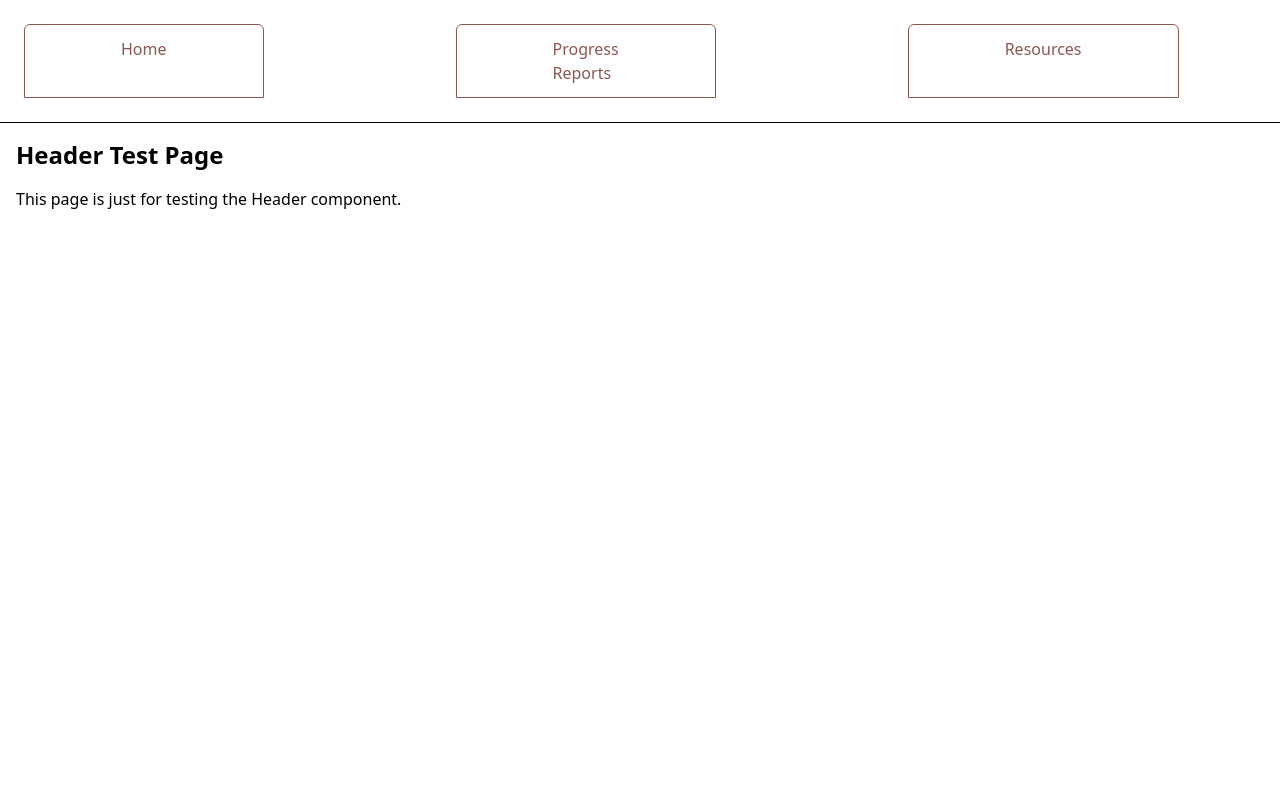
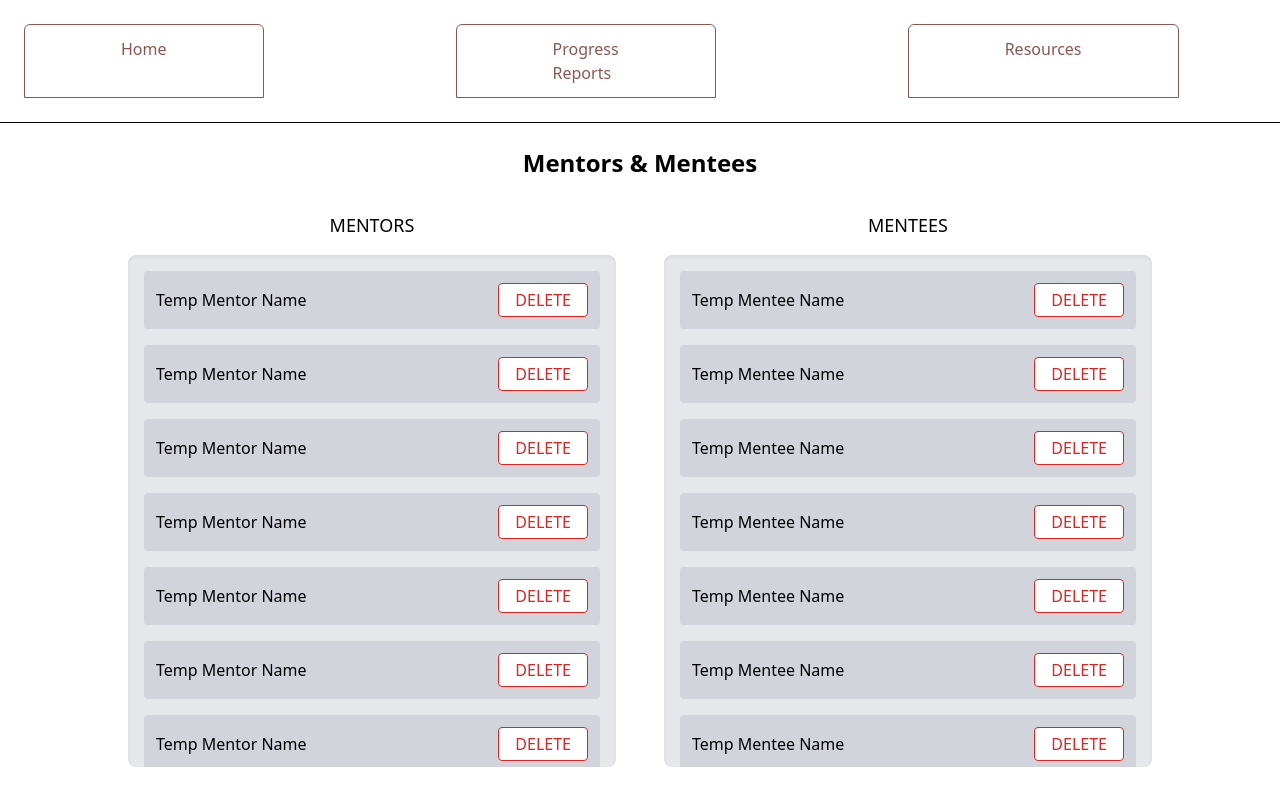
Before and after one commit to Syedh14/YA-Matching-Project, a React (Create React App) app in the folder yaproject/: page /admin in a window 1280 px wide. Shown: the top 800 px of the page. Built offline with nearby package versions, Linux system fonts and the light colour scheme.

Commit message:
added admin pages

```diff
--- a/yaproject/src/App.js
+++ b/yaproject/src/App.js
@@ -11,22 +11,24 @@ import AdminDashboard from './pages/AdminDashboard';
 import MentorDashboard from './pages/MentorDashboard';
 import MenteeDashboard from './pages/MenteeDashboard';
 import Resources from './resources/Resources';
+import AdminMatches from './pages/AdminMatches';
+
+
+
 function App() {
   return (
     <Router>
       <Routes>
-        {/* The login page route */}
         <Route path="/" element={<Login />} />
 
-        {/* The route for testing the header */}
         <Route path="/test-header" element={<TestHeaderPage />} />
 
         <Route path="/" element={<Login />} />
         <Route path="/admin" element={<AdminDashboard />} />
+        <Route path="/admin-matches" element={<AdminMatches />} />
         <Route path="/mentor" element={<MentorDashboard />} />
         <Route path="/mentee" element={<MenteeDashboard />} />
 
-        {/* Add more routes here as needed */}
         <Route path="/progress_report" element={<ProgressReports />} />
 
         <Route path="/resources" element={<Resources />} />
--- a/yaproject/src/pages/AdminDashboard.js
+++ b/yaproject/src/pages/AdminDashboard.js
@@ -1,15 +1,88 @@
-// src/pages/TestHeaderPage.jsx
-import React from 'react';
+import React, { useState } from "react";
 import Header from '../components/Header';
 
+const initialMentors = [
+  "Temp Mentor Name",
+  "Temp Mentor Name",
+  "Temp Mentor Name",
+  "Temp Mentor Name",
+  "Temp Mentor Name",
+  "Temp Mentor Name",
+  "Temp Mentor Name",
+  "Temp Mentor Name",
+  "Temp Mentor Name",
+  "Temp Mentor Name"
+];
+
+const initialMentees = [
+  "Temp Mentee Name",
+  "Temp Mentee Name",
+  "Temp Mentee Name",
+  "Temp Mentee Name",
+  "Temp Mentee Name",
+  "Temp Mentee Name",
+  "Temp Mentee Name",
+  "Temp Mentee Name",
+  "Temp Mentee Name",
+  "Temp Mentee Name"
+];
+
+
 const AdminDashboard = () => {
+
+  const [mentors, setMentors] = useState(initialMentors);
+  const [mentees, setMentees] = useState(initialMentees);
+
+  const deleteMentor = (index) => {
+    setMentors(mentors.filter((_, i) => i !== index));
+  };
+
+  const deleteMentee = (index) => {
+    setMentees(mentees.filter((_, i) => i !== index));
+  };
+
   return (
     <div>
       <Header />
-      <div className="p-4">
-        <h1 className="text-2xl font-bold mb-4">Header Test Page</h1>
-        <p>This page is just for testing the Header component.</p>
+      <div className="p-6 flex flex-col items-center">
+      <div className="text-2xl font-semibold mb-8">Mentors & Mentees</div>
+
+      <div className="grid grid-cols-1 xl:grid-cols-2 gap-12 w-full max-w-5xl">
+        <div className="w-full">
+          <h2 className="text-lg font-medium mb-4 text-center">MENTORS</h2>
+          <div className="bg-gray-200 p-4 rounded-lg shadow-inner max-h-[32rem] overflow-y-auto space-y-4">
+            {mentors.map((mentor, index) => (
+              <div key={index} className="flex justify-between items-center bg-gray-300 p-3 rounded">
+                <span>{mentor}</span>
+                <button
+                  onClick={() => deleteMentor(index)}
+                  className="bg-white text-red-600 border border-red-600 px-4 py-1 rounded hover:bg-red-600 hover:text-white transition"
+                >
+                  DELETE
+                </button>
+              </div>
+            ))}
+          </div>
+        </div>
+
+        <div className="w-full">
+          <h2 className="text-lg font-medium mb-4 text-center">MENTEES</h2>
+          <div className="bg-gray-200 p-4 rounded-lg shadow-inner max-h-[32rem] overflow-y-auto space-y-4">
+            {mentees.map((mentee, index) => (
+              <div key={index} className="flex justify-between items-center bg-gray-300 p-3 rounded">
+                <span>{mentee}</span>
+                <button
+                  onClick={() => deleteMentee(index)}
+                  className="bg-white text-red-600 border border-red-600 px-4 py-1 rounded hover:bg-red-600 hover:text-white transition"
+                >
+                  DELETE
+                </button>
+              </div>
+            ))}
+          </div>
+        </div>
       </div>
+    </div>
     </div>
   );
 };
--- /dev/null
+++ b/yaproject/src/pages/AdminMatches.js
@@ -0,0 +1,58 @@
+import React, { useState } from "react";
+import Header from '../components/Header';
+
+const initialMatches = [
+  { id: 1, mentor: "Mentor 1", mentee: "Mentee 1" },
+  { id: 2, mentor: "Mentor 1", mentee: "Mentee 2" },
+  { id: 3, mentor: "Mentor 1", mentee: "Mentee 3" },
+  { id: 4, mentor: "Mentor 2", mentee: "Mentee 4" },
+  { id: 5, mentor: "Mentor 1", mentee: "Mentee 1" },
+  { id: 6, mentor: "Mentor 1", mentee: "Mentee 2" },
+  { id: 7, mentor: "Mentor 1", mentee: "Mentee 3" },
+  { id: 8, mentor: "Mentor 2", mentee: "Mentee 4" },
+  { id: 9, mentor: "Mentor 1", mentee: "Mentee 1" },
+  { id: 10, mentor: "Mentor 1", mentee: "Mentee 2" },
+  { id: 11, mentor: "Mentor 1", mentee: "Mentee 3" },
+  { id: 12, mentor: "Mentor 2", mentee: "Mentee 4" },
+  { id: 13, mentor: "Mentor 1", mentee: "Mentee 1" },
+];
+
+const AiMatches = () => {
+    const [matches, setMatches] = useState(initialMatches);
+
+  const handleButtonClick = (id, actionType) => {
+    setMatches(prev => prev.filter(match => match.id !== id));
+  };
+
+  return (
+    <div>
+        <Header />
+        <div className="p-6">
+        <h2 className="text-2xl font-semibold mb-10">Potential Matches:</h2>
+
+        <div className="max-h-[46rem] overflow-y-auto space-y-4 pr-2">
+            {matches.map(({ id, mentor, mentee }) => (
+            <div
+                key={id}
+                className="flex flex-col md:flex-row md:items-center md:justify-between bg-white border rounded-xl p-4 shadow-sm"
+            >
+                <p className="text-lg mb-2 md:mb-0">
+                <strong className="font-bold text-secondary">{mentor}</strong> Matched With <strong className="font-bold text-secondary">{mentee}</strong>
+                </p>
+                <div className="flex gap-6">
+                    <button onClick={() => handleButtonClick(id, "Approved")} className="bg-secondary text-white font-semibold px-6 py-3 rounded-md hover:bg-primary hover:text-black transition text-lg">
+                        Approve
+                    </button>
+                    <button onClick={() => handleButtonClick(id, "Rejected")} className="bg-secondary text-white font-semibold px-6 py-3 rounded-md hover:bg-primary hover:text-black transition text-lg">
+                        Reject
+                    </button>
+                </div>
+            </div>
+            ))}
+        </div>
+        </div>
+    </div>
+  );
+};
+
+export default AiMatches;
```
